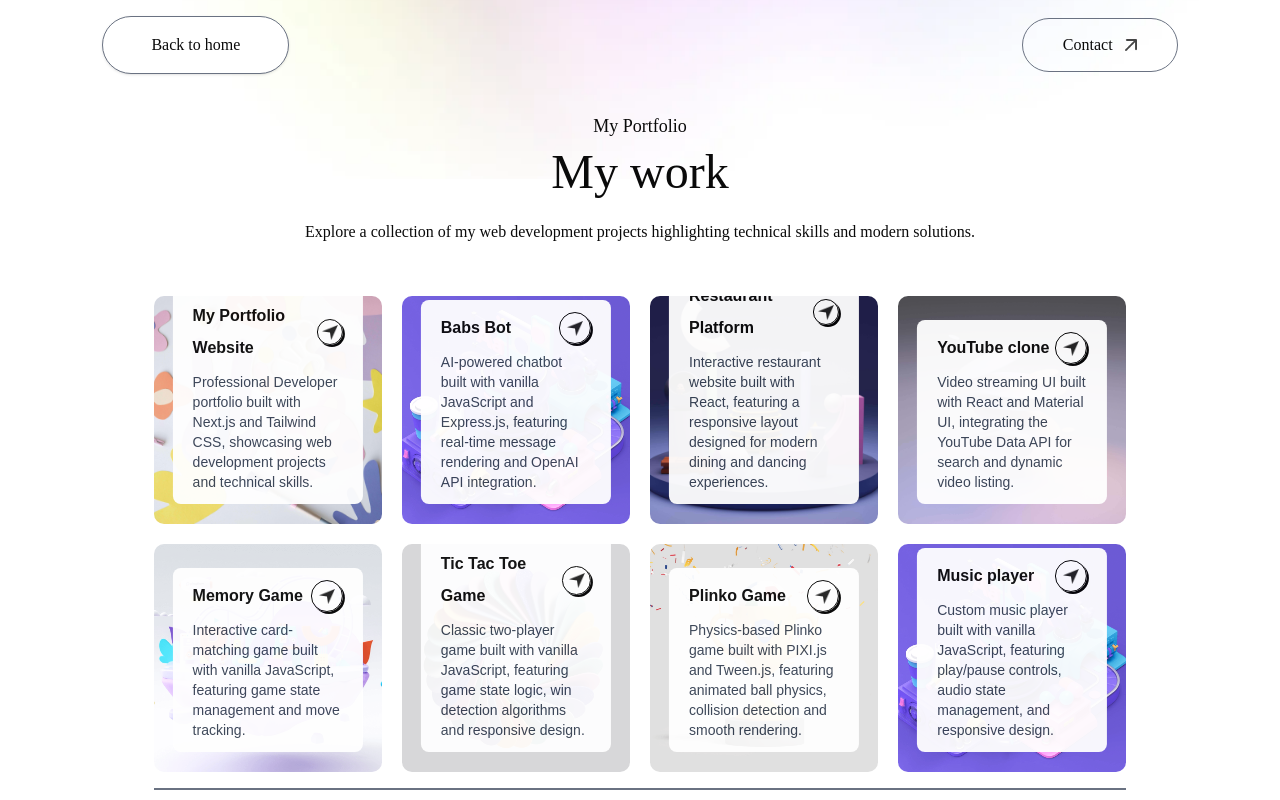
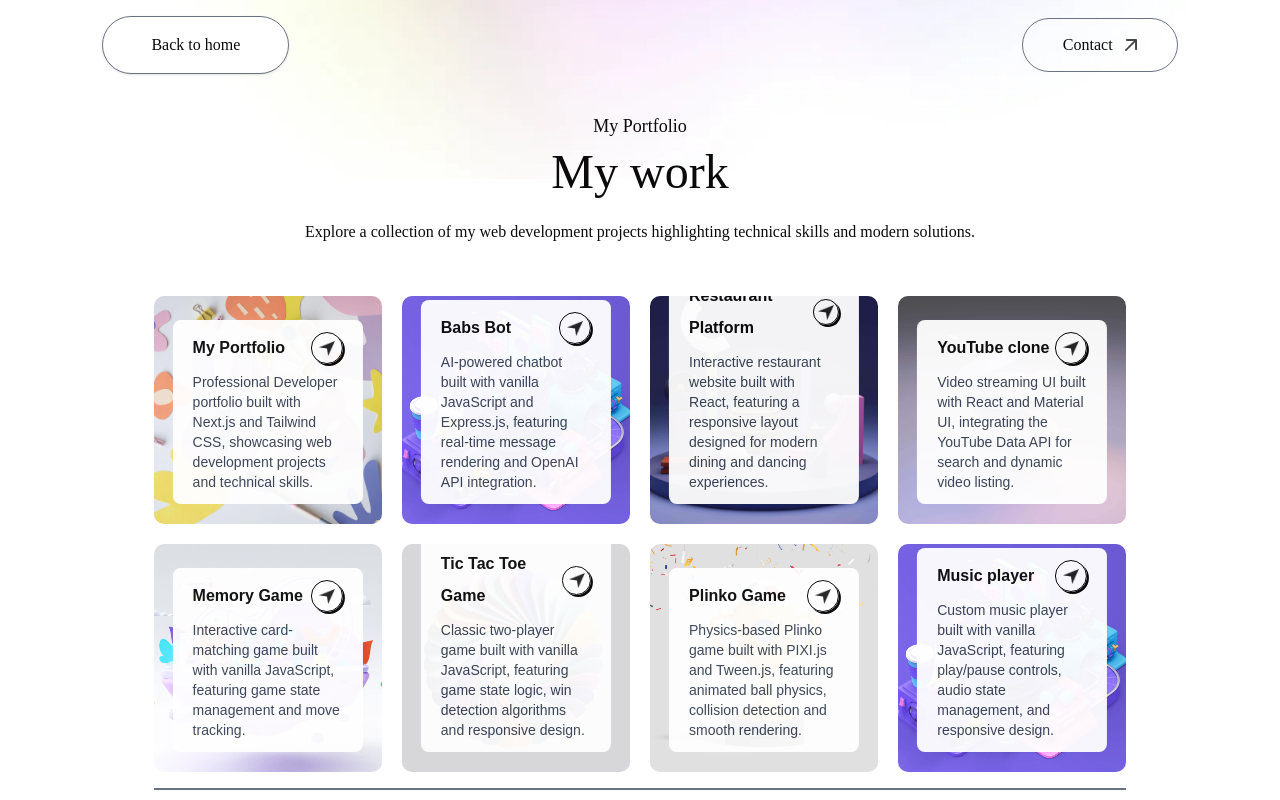
Before and after one commit to babalwa-mbolekwa/babalwa-mbolekwa-portfolio, a Next.js app: page /work in a window 1280 px wide. Shown: the top 800 px of the page. Built offline with nearby package versions, Linux system fonts and the light colour scheme; a web font is replaced by a local one.

Commit message:
refactor portfolio title

```diff
--- a/assets/assets.ts
+++ b/assets/assets.ts
@@ -120,7 +120,7 @@ export const assets = {
 
 export const workData = [
     {
-        title: 'My Portfolio Website',
+        title: 'My Portfolio',
         description: 'Professional Developer portfolio built with Next.js and Tailwind CSS, showcasing web development projects and technical skills.',
         bgImage: assets.work1.src,
         workUrl: "https://babalwambolekwa.netlify.app/"
```
